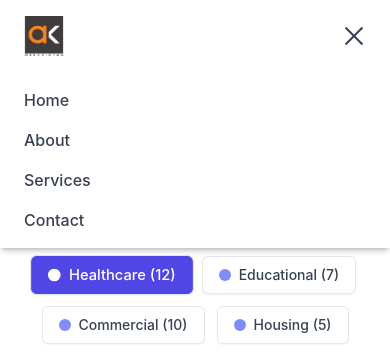
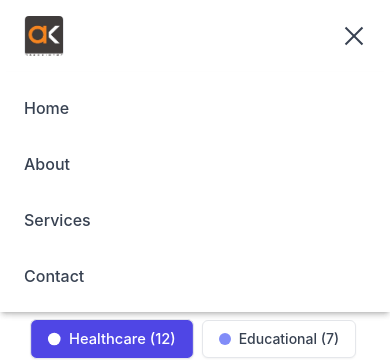
Before and after one commit to Ashukla1998/aka, a React (Create React App) app: page / in a window 390 px wide. Both pictures are taken after a click on the button "Toggle menu". Shown: the top 360 px of the page. Built offline with nearby package versions, Linux system fonts and the light colour scheme.

Commit message:
second last

```diff
--- a/src/components/Navbar.jsx
+++ b/src/components/Navbar.jsx
@@ -1,46 +1,51 @@
+// src/components/Navbar.jsx
 import React, { useState } from "react";
+import { Link, NavLink } from "react-router-dom";
 import logo from "../images/akalogo.jpg";
 
 export default function Navbar() {
   const [menuOpen, setMenuOpen] = useState(false);
 
-  const links = ["Home", "About", "Services","Contact"];
+  const links = [
+    { label: "Home", to: "/home" },
+    { label: "About", to: "/about" },
+    { label: "Services", to: "/services" },
+    { label: "Contact", to: "/contact" },
+  ];
+
+  // NavLink class helper — returns base classes + active styles
+  const navClass = ({ isActive }) =>
+    `relative transition-colors duration-300 ${isActive ? "text-[#c5a879] font-semibold" : "text-gray-600"}`;
 
   return (
     <header className="sticky top-0 bg-white shadow-md z-50">
       <div className="max-w-7xl mx-auto flex items-center justify-between px-6 py-4 md:py-6">
-
         {/* Logo */}
         <div className="flex items-center gap-3">
-          <div className="w-10 h-10  border border-gray-200 flex items-center justify-center text-gray-700 font-serif font-semibold">
-             <img
-            src={logo}
-            alt="AKA Logo"
-            className="w-10 h-10 object-cover"
-          />
-          </div>
-          {/* <span className="text-gray-800 font-semibold text-lg md:text-xl">AKA</span> */}
+          <Link to="/" onClick={() => setMenuOpen(false)} className="flex items-center">
+            <div className="w-10 h-10 border border-gray-200 flex items-center justify-center text-gray-700 font-serif font-semibold rounded">
+              <img src={logo} alt="AKA Logo" className="w-10 h-10 object-cover rounded" />
+            </div>
+          </Link>
         </div>
 
         {/* Desktop Menu */}
-        <nav className="hidden md:flex items-center gap-8 text-sm text-gray-600 font-medium">
+        <nav className="hidden md:flex items-center gap-8 text-sm font-medium">
           {links.map((link) => (
-            <a
-              key={link}
-              href={`/${link.toLowerCase()}`}
-              className="relative hover:text-[#c5a879] transition-colors duration-300"
-            >
-              {link}
+            <NavLink key={link.to} to={link.to} className={navClass}>
+              {link.label}
+              {/* decorative underline element kept if you want */}
               <span className="absolute left-0 -bottom-1 w-0 h-[2px] bg-[#c5a879] transition-all duration-300 group-hover:w-full"></span>
-            </a>
+            </NavLink>
           ))}
         </nav>
 
         {/* Mobile Hamburger */}
         <div className="md:hidden">
           <button
-            onClick={() => setMenuOpen(!menuOpen)}
+            onClick={() => setMenuOpen((s) => !s)}
             className="flex flex-col gap-1.5 text-gray-700 focus:outline-none"
+            aria-label="Toggle menu"
           >
             <span className={`block w-6 h-0.5 bg-gray-700 transition-transform duration-300 ${menuOpen ? "rotate-45 translate-y-2" : ""}`}></span>
             <span className={`block w-6 h-0.5 bg-gray-700 transition-opacity duration-300 ${menuOpen ? "opacity-0" : "opacity-100"}`}></span>
@@ -54,14 +59,16 @@ export default function Navbar() {
         <div className="md:hidden bg-white shadow-md">
           <nav className="flex flex-col gap-4 px-6 py-4 text-gray-700 font-medium">
             {links.map((link) => (
-              <a
-                key={link}
-                href={`#${link.toLowerCase()}`}
-                className="hover:text-[#c5a879] transition-colors duration-300"
+              <NavLink
+                key={link.to}
+                to={link.to}
+                className={({ isActive }) =>
+                  `py-2 ${isActive ? "text-[#c5a879] font-semibold" : "text-gray-700"}`
+                }
                 onClick={() => setMenuOpen(false)}
               >
-                {link}
-              </a>
+                {link.label}
+              </NavLink>
             ))}
           </nav>
         </div>
```
